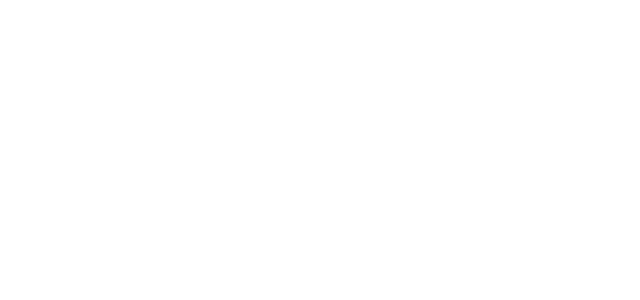
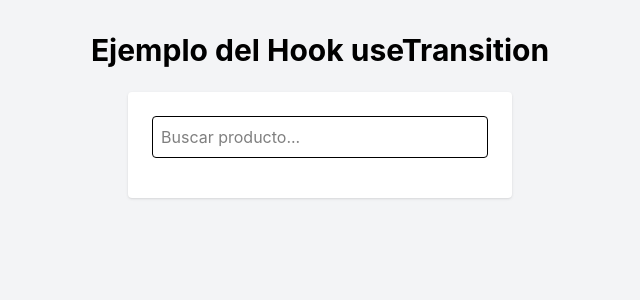
Before and after one commit to Jhosett/Prueba_React_Instalacion, a React app in the folder frontend/: page /useTransition in a window 1280 px wide. Before the commit this address had no page. Shown: the top 300 px of the page, without its empty margins (320-960 px from the left). Built offline with nearby package versions, Linux system fonts and the light colour scheme; the HTML template or start-up script is replaced by a standard one.

Commit message:
Agregando ejemplo Hook useTransition a tabla de Hooks

```diff
--- a/frontend/src/App.jsx
+++ b/frontend/src/App.jsx
@@ -7,6 +7,7 @@ import HomeHooks from './playground/HomeHooks'
 import HookUseNavigate from './playground/HookUseNavigate'
 import HookUseState from './playground/HookUseState'
 import HookUseRef from './playground/HookUseRef'
+import HookUseTransition from './playground/HookUseTransition'
 
 function App() {
   return (
@@ -17,6 +18,7 @@ function App() {
         <Route path='/useState' element={<HookUseState/>}></Route>
         <Route path='/useNavigate' element={<HookUseNavigate/>}></Route>
         <Route path='/useRef' element={<HookUseRef/>}></Route>
+        <Route path='/useTransition' element={<HookUseTransition/>}></Route>
       </Routes>
     </BrowserRouter>
   )
--- a/frontend/src/components/HookTable.jsx
+++ b/frontend/src/components/HookTable.jsx
@@ -22,6 +22,12 @@ export default function HookTable() {
       ruta: "/useRef",
       descripcion: "Permite acceder directamente a un elemento del DOM o almacenar valores persistentes.",
       categoria: "Referencia"
+    },
+    {
+      hook: "useTransition",
+      ruta: "/useTransition",
+      descripcion: "Permite marcar actualizaciones como de baja prioridad para mejorar la experiencia de usuario.",
+      categoria: "Concurrencia"
     }
   ];
 
--- /dev/null
+++ b/frontend/src/playground/HookUseTransition.jsx
@@ -0,0 +1,63 @@
+import React, { useState, useTransition } from "react";
+
+export default function HookUseTransition() {
+
+  const [texto, setTexto] = useState("");
+  const [listaFiltrada, setListaFiltrada] = useState([]);
+
+  const [isPending, startTransition] = useTransition();
+
+  //Lista grande de datos
+  const listaGrande = Array.from({ length: 20000 }, (_, i) => `Producto ${i + 1}`);
+
+  const manejarCambio = (e) => {
+    const valor = e.target.value;
+    setTexto(valor);
+
+    startTransition(() => {
+      const resultado = listaGrande.filter((item) =>
+        item.toLowerCase().includes(valor.toLowerCase())
+      );
+
+      setListaFiltrada(resultado);
+    });
+  };
+
+  return (
+    <div className="min-h-screen flex flex-col items-center bg-gray-100 p-8">
+
+      <h1 className="text-3xl font-bold mb-6">
+        Ejemplo del Hook useTransition
+      </h1>
+
+      <div className="bg-white p-6 rounded shadow w-96">
+
+        <input
+          type="text"
+          placeholder="Buscar producto..."
+          value={texto}
+          onChange={manejarCambio}
+          className="border p-2 w-full mb-4 rounded"
+        />
+
+        {isPending && (
+          <p className="text-blue-600 mb-2">
+            Cargando resultados...
+          </p>
+        )}
+
+        <ul className="max-h-60 overflow-y-auto text-sm">
+
+          {listaFiltrada.slice(0, 20).map((item, index) => (
+            <li key={index} className="border-b p-1">
+              {item}
+            </li>
+          ))}
+
+        </ul>
+
+      </div>
+
+    </div>
+  );
+}
```
